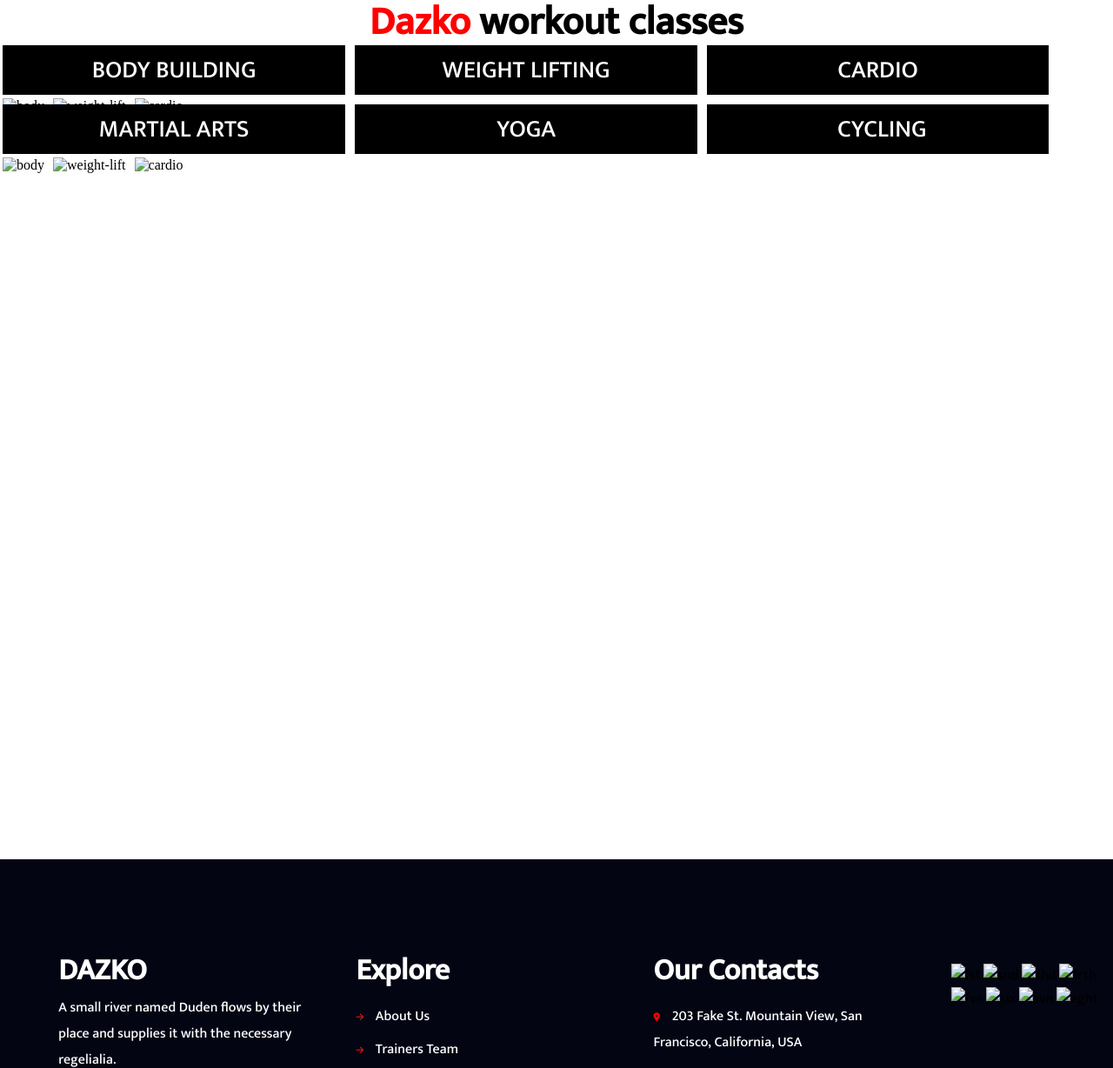
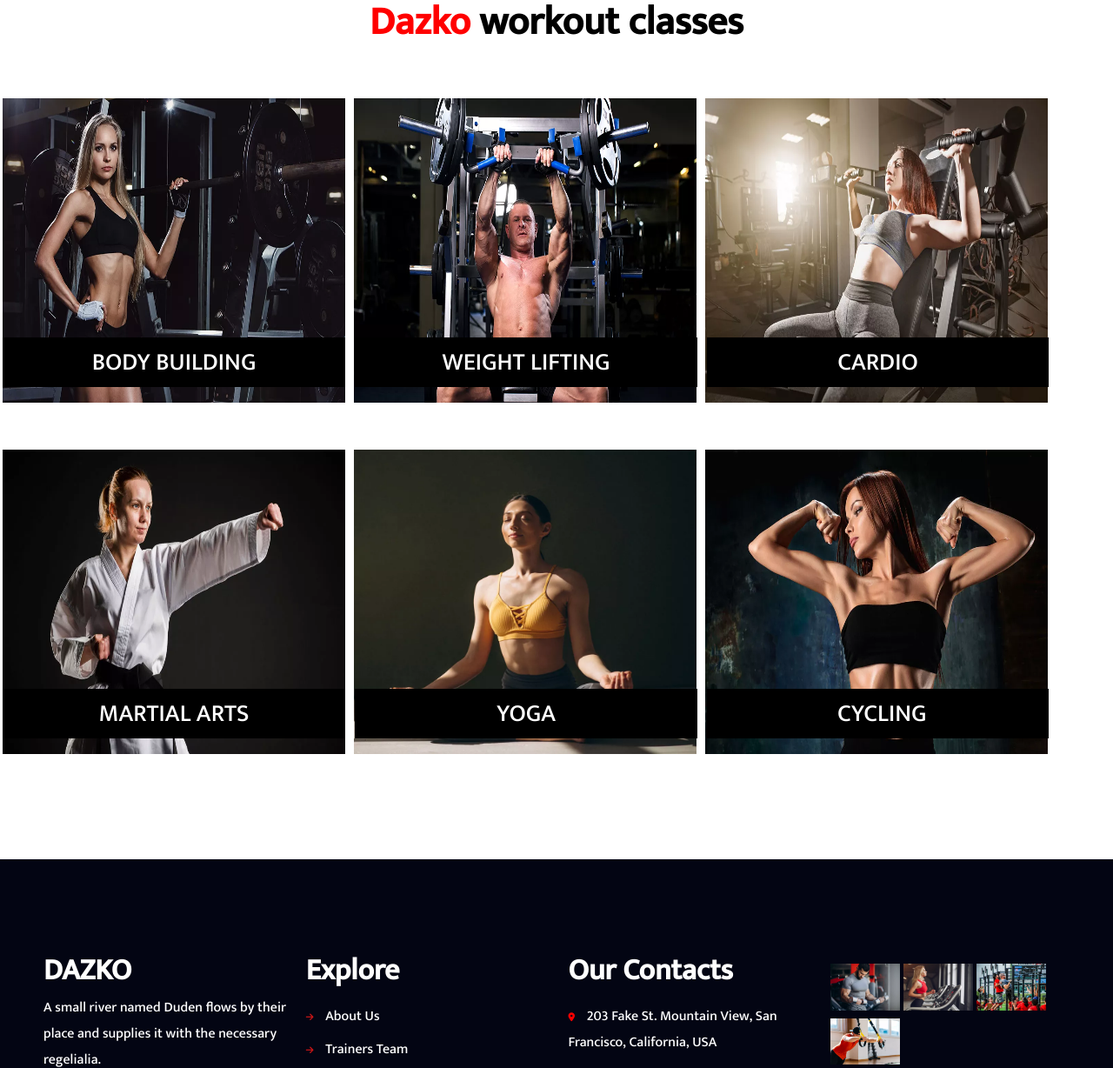
Before and after one commit to Dashpinder/dashgym, a plain HTML site: page classes.html in a window 1280 px wide. Shown: the part 812-2040 px from the top of the page at 87% size. Drawn offline with nearby package versions, Linux system fonts and the light colour scheme; the site is published under a folder, as on GitHub Pages, so addresses that start at the root find nothing.

Commit message:
Update classes.html

```diff
--- a/classes.html
+++ b/classes.html
@@ -39,20 +39,20 @@
 <section id="workout1">
     <div class="workout-main"><h2><span> Dazko </span> workout classes</h2></div>
     <div class="workout-pics">
-      <img src="/classes-1.jpg.webp" alt="body" >
+      <img src="./classes-1.jpg.webp" alt="body" >
       <div class="hey"><p>BODY BUILDING</p></div>
-      <img src="/classes-2.jpg.webp" alt="weight-lift" >
+      <img src="./classes-2.jpg.webp" alt="weight-lift" >
       <div class="hey-1"><p>WEIGHT LIFTING</p></div>
-      <img src="/classes-3.jpg.webp" alt="cardio" >
+      <img src="./classes-3.jpg.webp" alt="cardio" >
       <div class="hey-2"><p>CARDIO</p></div>
     </div>
 
     <div class="workout-pics">
-      <img src="/classes-4.jpg.webp" alt="body" >
+      <img src="./classes-4.jpg.webp" alt="body" >
       <div class="hey"><p>MARTIAL ARTS</p></div>
-      <img src="/classes-5.jpg.webp" alt="weight-lift" >
+      <img src="./classes-5.jpg.webp" alt="weight-lift" >
       <div class="hey-1"><p>YOGA</p></div>
-      <img src="/classes-6.jpg.webp" alt="cardio" >
+      <img src="./classes-6.jpg.webp" alt="cardio" >
       <div class="hey-2"><p>CYCLING</p></div>
     </div>
 
@@ -93,15 +93,15 @@
         </div>
 
         <div class="footer-pics">
-           <img src="/gallery-1.jpg.webp" alt="fst">
-           <img src="/gallery-2.jpg.webp" alt="snd">
-           <img src="/gallery-3.jpg.webp" alt="thd">
-           <img src="/gallery-4.jpg.webp" alt="frth">
+           <img src="./gallery-1.jpg.webp" alt="fst">
+           <img src="./gallery-2.jpg.webp" alt="snd">
+           <img src="./gallery-3.jpg.webp" alt="thd">
+           <img src="./gallery-4.jpg.webp" alt="frth">
            <div>
-           <img src="/gallery-5.jpg (1).webp" alt="fve">
-           <img src="/gallery-6.jpg.webp" alt="six">
-           <img src="/gallery-7.jpg.webp" alt="svn">
-           <img src="/gallery-8.jpg.webp" alt="eght">
+           <img src="./gallery-5.jpg (1).webp" alt="fve">
+           <img src="./gallery-6.jpg.webp" alt="six">
+           <img src="./gallery-7.jpg.webp" alt="svn">
+           <img src="./gallery-8.jpg.webp" alt="eght">
         </div>
         </div>
     </div>
```
